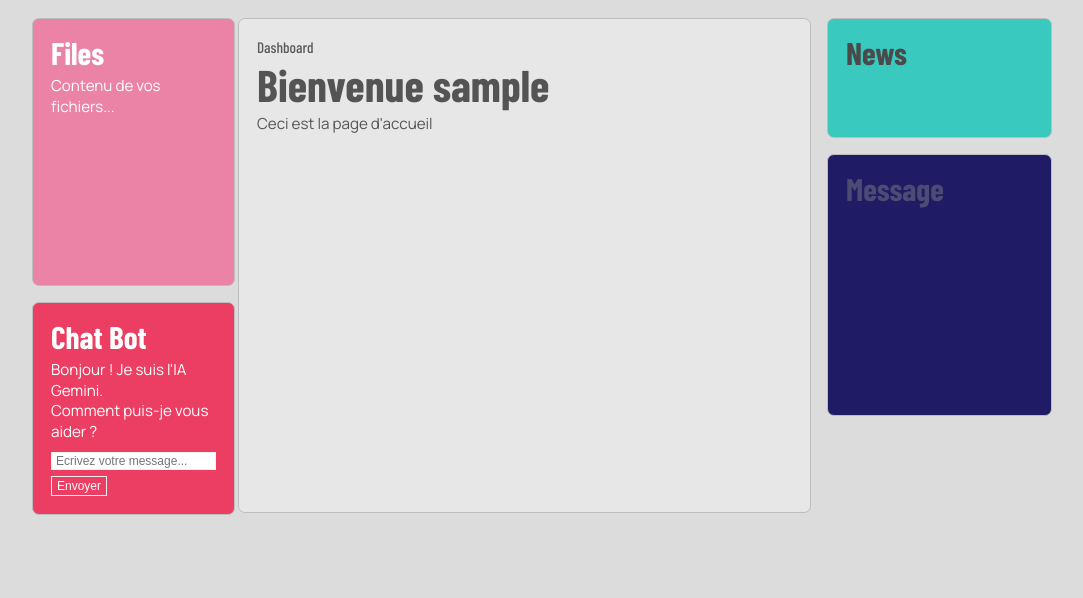
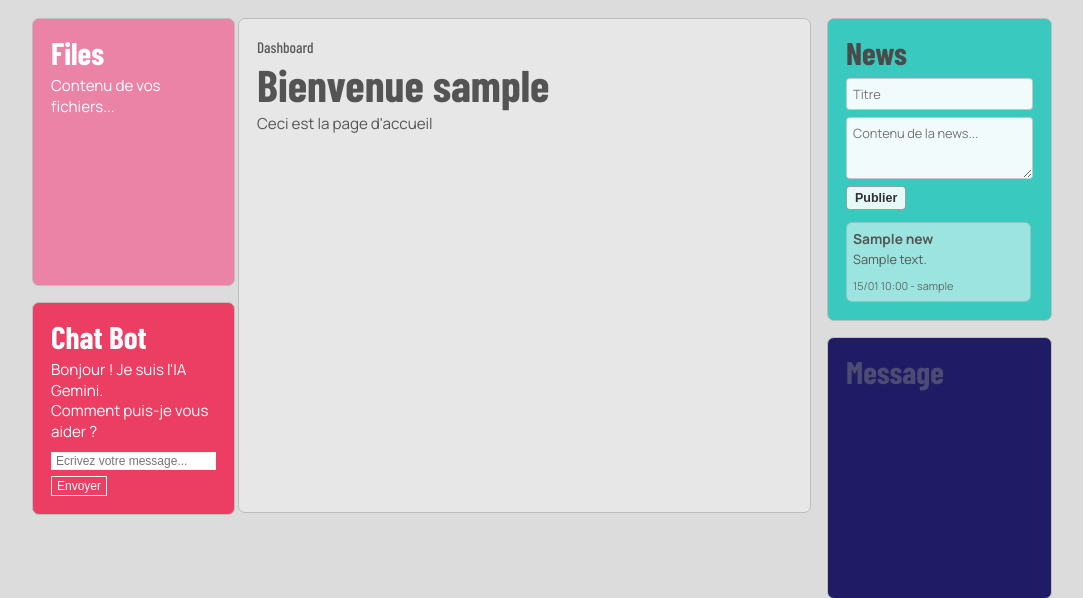
Before and after one commit to Pierrite942/Challenge-48h, a Flask app: page / in a window 1280 px wide. Shown: the part 79-677 px from the top of the page, without its empty margins (98-1181 px from the left). Run offline with Flask 3, Linux system fonts and the light colour scheme; the visitor is signed in with stand-in values (Sample User, id 1); tables that the repository leaves empty hold one stand-in row (values such as "Sample post").

Commit message:
News applicable par admin

```diff
--- a/app.py
+++ b/app.py
@@ -2,10 +2,11 @@ import os
 
 from dotenv import load_dotenv
 from flask import Flask, flash, redirect, render_template, request, session, url_for
+from sqlalchemy import inspect, text
 from sqlalchemy.exc import IntegrityError
 from werkzeug.security import check_password_hash, generate_password_hash
 
-from models import User, db
+from models import News, User, db
 
 load_dotenv()
 
@@ -17,8 +18,21 @@ app.config["SQLALCHEMY_TRACK_MODIFICATIONS"] = False
 
 db.init_app(app)
 
+
+def ensure_legacy_schema_updates() -> None:
+    inspector = inspect(db.engine)
+
+    user_columns = [column["name"] for column in inspector.get_columns("user")]
+    if "is_admin" not in user_columns:
+        db.session.execute(
+            text('ALTER TABLE "user" ADD COLUMN is_admin BOOLEAN NOT NULL DEFAULT 0')
+        )
+        db.session.commit()
+
+
 with app.app_context():
     db.create_all()
+    ensure_legacy_schema_updates()
 
 
 @app.route("/")
@@ -31,7 +45,8 @@ def index():
         session.clear()
         return redirect(url_for("login"))
 
-    return render_template("index.html", user=current_user)
+    all_news = News.query.order_by(News.created_at.desc()).all()
+    return render_template("index.html", user=current_user, news_list=all_news)
 
 
 @app.route("/register", methods=["GET", "POST"])
@@ -48,9 +63,12 @@ def register():
             flash("Ce nom d'utilisateur existe déjà.")
             return render_template("register.html")
 
+        is_first_user = User.query.count() == 0
+
         new_user = User(
             username=username,
             password_hash=generate_password_hash(password, method="pbkdf2:sha256"),
+            is_admin=is_first_user,
         )
         db.session.add(new_user)
         try:
@@ -91,5 +109,33 @@ def logout():
     return redirect(url_for("login"))
 
 
+@app.route("/news", methods=["POST"])
+def add_news():
+    if "user_id" not in session:
+        return redirect(url_for("login"))
+
+    current_user = db.session.get(User, session["user_id"])
+    if current_user is None:
+        session.clear()
+        return redirect(url_for("login"))
+
+    if not current_user.is_admin:
+        flash("Seuls les admins peuvent ajouter des news.")
+        return redirect(url_for("index"))
+
+    title = (request.form.get("title") or "").strip()
+    content = (request.form.get("content") or "").strip()
+
+    if not title or not content:
+        flash("Titre et contenu sont obligatoires pour une news.")
+        return redirect(url_for("index"))
+
+    news_item = News(title=title, content=content, author_id=current_user.id)
+    db.session.add(news_item)
+    db.session.commit()
+    flash("News ajoutée avec succès.")
+    return redirect(url_for("index"))
+
+
 if __name__ == "__main__":
     app.run(debug=True)
--- a/static/style.css
+++ b/static/style.css
@@ -226,6 +226,76 @@ a {
     color: #4b4b74;
 }
 
+.news-form {
+    margin: 10px 0 12px;
+    display: grid;
+    gap: 7px;
+}
+
+.news-form input,
+.news-form textarea {
+    width: 100%;
+    border: 1px solid rgba(0, 0, 0, 0.2);
+    border-radius: 4px;
+    font: inherit;
+    font-size: 0.8rem;
+    padding: 6px;
+    background: rgba(255, 255, 255, 0.93);
+}
+
+.news-form textarea {
+    min-height: 62px;
+    resize: vertical;
+}
+
+.news-form button {
+    width: fit-content;
+    border: 1px solid rgba(0, 0, 0, 0.35);
+    border-radius: 4px;
+    background: rgba(255, 255, 255, 0.88);
+    color: #303030;
+    font-size: 0.78rem;
+    font-weight: 700;
+    padding: 4px 8px;
+    cursor: pointer;
+}
+
+.news-list {
+    display: grid;
+    gap: 8px;
+    max-height: 200px;
+    overflow: auto;
+    padding-right: 2px;
+}
+
+.news-item {
+    border-radius: 6px;
+    border: 1px solid rgba(0, 0, 0, 0.12);
+    background: rgba(255, 255, 255, 0.5);
+    padding: 6px;
+}
+
+.news-item strong {
+    display: block;
+    font-size: 0.86rem;
+    margin-bottom: 3px;
+}
+
+.news-item p {
+    font-size: 0.8rem;
+    margin: 0 0 4px;
+}
+
+.news-item small {
+    font-size: 0.68rem;
+    opacity: 0.85;
+}
+
+.news-empty {
+    font-size: 0.82rem;
+    opacity: 0.9;
+}
+
 .card-form {
     max-width: 460px;
     margin: 26px auto 0;
--- a/templates/index.html
+++ b/templates/index.html
@@ -32,6 +32,28 @@
     <aside class="dashboard-column right">
         <article class="box box-news">
             <h3>News</h3>
+
+            {% if user.is_admin %}
+            <form class="news-form" action="{{ url_for('add_news') }}" method="POST">
+                <input type="text" name="title" placeholder="Titre" maxlength="120" required>
+                <textarea name="content" placeholder="Contenu de la news..." required></textarea>
+                <button type="submit">Publier</button>
+            </form>
+            {% endif %}
+
+            <div class="news-list">
+                {% if news_list %}
+                    {% for item in news_list %}
+                    <article class="news-item">
+                        <strong>{{ item.title }}</strong>
+                        <p>{{ item.content }}</p>
+                        <small>{{ item.created_at.strftime('%d/%m %H:%M') }} - {{ item.author.username }}</small>
+                    </article>
+                    {% endfor %}
+                {% else %}
+                    <p class="news-empty">Aucune news pour le moment.</p>
+                {% endif %}
+            </div>
         </article>
 
         <article class="box box-message">
```
Also changed, not shown: models.py (+12 -0 lines).
